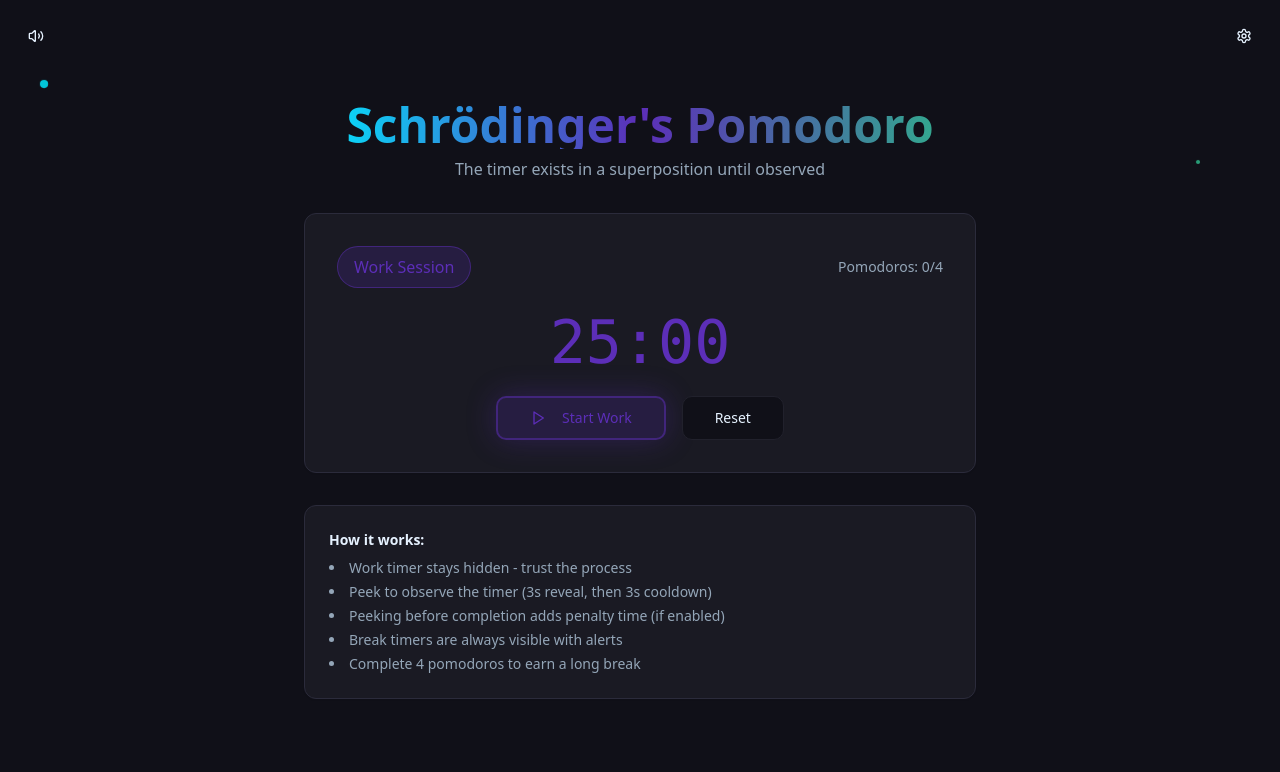
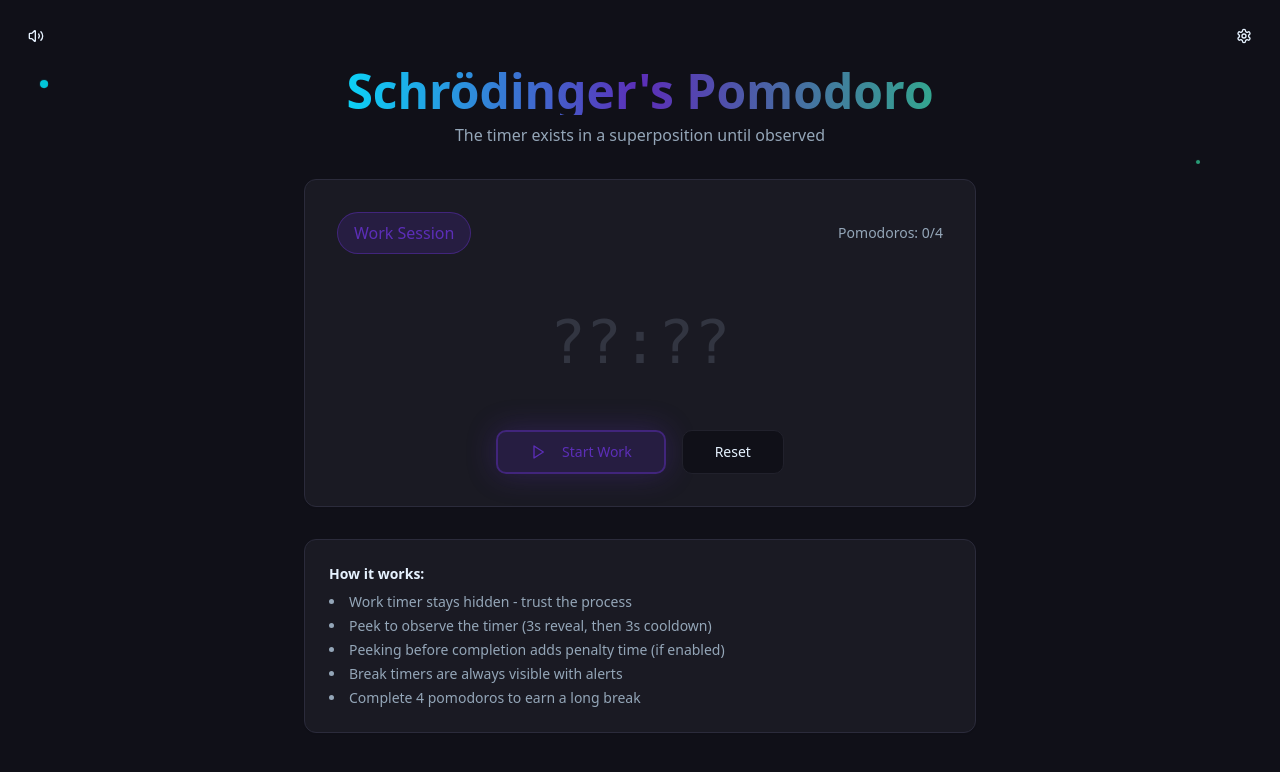
Before and after one commit to nsw11/quantum-peek-pomodoro, a React (Vite) app: page / in a window 1280 px wide. Shown: the top 772 px of the page. Built offline with nearby package versions, Linux system fonts and the light colour scheme; the HTML template or start-up script is replaced by a standard one.

Commit message:
Fix timer reset and phase naming
The timer will now remain in its current state when the work timer expires unobserved, only updating after the user peeks. The "Start" button text has been updated to accurately reflect the upcoming phase (e.g., "Start Work", "Start Break").

```diff
--- a/src/pages/Index.tsx
+++ b/src/pages/Index.tsx
@@ -238,8 +238,8 @@ const Index = () => {
 
           {/* Timer display */}
           <div className="text-center space-y-4">
-            {sessionType === "work" && isRunning ? (
-              // Hidden timer during work
+            {sessionType === "work" ? (
+              // Hidden timer during work (stays hidden even when timer ends)
               <div className="space-y-6">
                 {!isPeeking ? (
                   <div className="h-32 flex items-center justify-center">
@@ -297,7 +297,9 @@ const Index = () => {
                 onClick={handleStart}
               >
                 <Play className="mr-2 h-5 w-5" />
-                Start {sessionType === "work" ? "Work" : "Break"}
+                {sessionType === "work" && timeLeft === 0 && !isRunning
+                  ? "Continue to Break"
+                  : `Start ${sessionType === "work" ? "Work" : "Break"}`}
               </Button>
             )}
 
```
